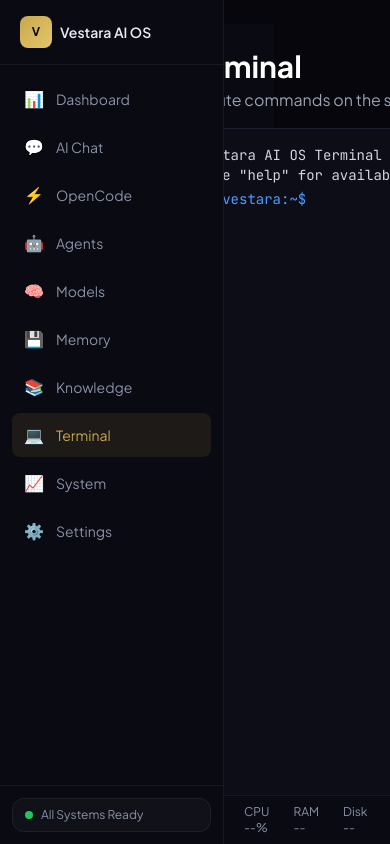
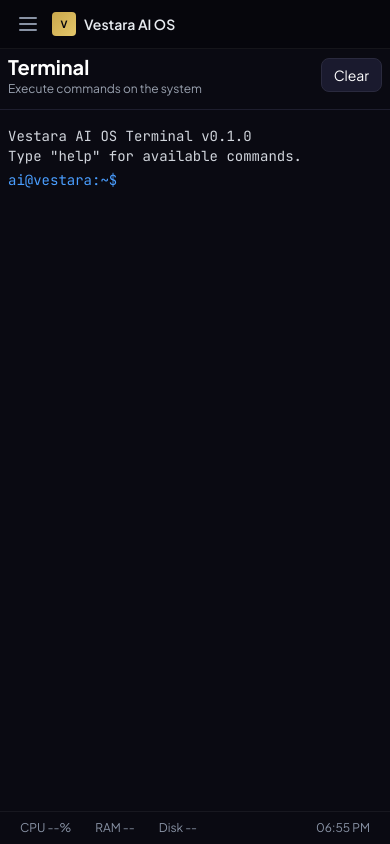
Before and after one commit to evillan0315/vestara-ai-os, a React (Vite) app in the folder apps/dashboard/: page /terminal in a window 390 px wide. Built offline with nearby package versions, Linux system fonts and the light colour scheme; no server answers.

Commit message:
feat: responsive terminal and mobile sidebar
- Terminal: full width, fills viewport, responsive layout
- Sidebar: collapsible drawer on mobile with hamburger menu
- Layout: mobile header with menu toggle
- SystemMonitor: remove min-h-screen, use proper padding

```diff
--- a/apps/dashboard/src/components/Layout.tsx
+++ b/apps/dashboard/src/components/Layout.tsx
@@ -1,13 +1,34 @@
+import { useState } from 'react';
 import { Outlet } from 'react-router-dom';
 import { Sidebar } from './Sidebar';
 import { StatusBar } from './StatusBar';
 
 export function Layout() {
+  const [sidebarOpen, setSidebarOpen] = useState(false);
+
   return (
     <div className="flex h-screen bg-vestara-bg">
-      <Sidebar />
+      <Sidebar open={sidebarOpen} onClose={() => setSidebarOpen(false)} />
       <div className="flex flex-1 flex-col overflow-hidden">
-        <main className="flex-1 overflow-auto p-6">
+        {/* Mobile header */}
+        <div className="flex items-center gap-3 border-b border-vestara-glass-border px-4 py-3 md:hidden">
+          <button
+            onClick={() => setSidebarOpen(true)}
+            className="text-vestara-text-muted hover:text-vestara-text"
+          >
+            <svg className="h-6 w-6" fill="none" viewBox="0 0 24 24" stroke="currentColor">
+              <path strokeLinecap="round" strokeLinejoin="round" strokeWidth={2} d="M4 6h16M4 12h16M4 18h16" />
+            </svg>
+          </button>
+          <div className="flex items-center gap-2">
+            <div className="flex h-6 w-6 items-center justify-center rounded bg-gradient-to-br from-vestara-gold to-vestara-gold-light text-[10px] font-bold text-vestara-bg">
+              V
+            </div>
+            <span className="text-sm font-semibold text-vestara-text">Vestara AI OS</span>
+          </div>
+        </div>
+
+        <main className="flex-1 overflow-auto p-4 md:p-6">
           <Outlet />
         </main>
         <StatusBar />
--- a/apps/dashboard/src/components/Sidebar.tsx
+++ b/apps/dashboard/src/components/Sidebar.tsx
@@ -13,9 +13,30 @@
   { to: '/settings', label: 'Settings', icon: '⚙️' },
 ];
 
-export function Sidebar() {
+interface SidebarProps {
+  open?: boolean;
+  onClose?: () => void;
+}
+
+export function Sidebar({ open = true, onClose }: SidebarProps) {
   return (
-    <aside className="flex w-56 flex-col border-r border-vestara-glass-border bg-vestara-surface/50">
+    <>
+      {/* Mobile overlay */}
+      {open && onClose && (
+        <div
+          className="fixed inset-0 z-30 bg-black/50 md:hidden"
+          onClick={onClose}
+        />
+      )}
+
+      <aside
+        className={`
+          fixed inset-y-0 left-0 z-40 flex w-56 flex-col border-r border-vestara-glass-border bg-vestara-surface/50
+          transition-transform duration-200
+          md:static md:translate-x-0
+          ${open ? 'translate-x-0' : '-translate-x-full'}
+        `}
+      >
         <div className="flex items-center gap-2 border-b border-vestara-glass-border px-5 py-4">
           <div className="flex h-8 w-8 items-center justify-center rounded-lg bg-gradient-to-br from-vestara-gold to-vestara-gold-light text-xs font-bold text-vestara-bg">
             V
@@ -27,6 +48,7 @@
             <NavLink
               key={item.to}
               to={item.to}
+              onClick={onClose}
               className={({ isActive }) =>
                 `flex items-center gap-3 rounded-lg px-3 py-2.5 text-sm transition-colors ${
                   isActive
@@ -47,5 +69,6 @@
           </div>
         </div>
       </aside>
+    </>
   );
 }
--- a/apps/dashboard/src/pages/SystemMonitor.tsx
+++ b/apps/dashboard/src/pages/SystemMonitor.tsx
@@ -118,8 +118,8 @@
   }
 
   return (
-    <div className="min-h-screen bg-[#0a0a12] text-white p-6">
-      <div className="max-w-6xl mx-auto">
+    <div className="text-white p-0">
+      <div className="max-w-6xl mx-auto p-4 md:p-6">
         {/* Header */}
         <div className="flex items-center justify-between mb-8">
           <div>
--- a/apps/dashboard/src/pages/Terminal.tsx
+++ b/apps/dashboard/src/pages/Terminal.tsx
@@ -16,7 +16,6 @@
   const inputRef = useRef<HTMLInputElement>(null);
 
   useEffect(() => {
-    // Welcome message
     setLines([
       {
         type: 'output',
@@ -40,11 +39,9 @@
   const executeCommand = async (command: string) => {
     if (!command.trim()) return;
 
-    // Add to history
     setCommandHistory(prev => [...prev, command]);
     setHistoryIndex(-1);
 
-    // Add input line
     const inputLine: TerminalLine = {
       type: 'input',
       content: command,
@@ -52,7 +49,6 @@
     };
     setLines(prev => [...prev, inputLine]);
 
-    // Handle built-in commands
     const cmd = command.trim().toLowerCase();
 
     if (cmd === 'clear') {
@@ -98,7 +94,6 @@
       return;
     }
 
-    // Execute via API
     setIsRunning(true);
     try {
       const response = await fetch('/api/system/exec', {
@@ -121,7 +116,7 @@
       } else {
         setLines(prev => [...prev, { type: 'error', content: 'Command execution failed', timestamp: new Date() }]);
       }
-    } catch (error) {
+    } catch {
       setLines(prev => [...prev, { type: 'error', content: 'Failed to execute command', timestamp: new Date() }]);
     } finally {
       setIsRunning(false);
@@ -158,30 +153,34 @@
   };
 
   return (
-    <div className="min-h-screen bg-[#0a0a12] text-white p-6 flex flex-col">
-      <div className="max-w-6xl mx-auto flex flex-col flex-1">
+    <div className="-m-6 h-[calc(100vh+3rem)] flex flex-col bg-[#0a0a12] text-white">
       {/* Header */}
-        <div className="flex items-center justify-between mb-4">
+      <div className="flex items-center justify-between px-4 py-3 border-b border-[#1e1e2e] shrink-0">
         <div>
-            <h1 className="text-3xl font-bold text-white">Terminal</h1>
-            <p className="text-gray-400 mt-1">Execute commands on the system</p>
+          <h1 className="text-xl font-bold text-white">Terminal</h1>
+          <p className="text-xs text-gray-400">Execute commands on the system</p>
         </div>
+        <div className="flex items-center gap-2">
+          <span className="text-xs text-gray-500 hidden sm:inline">
+            {commandHistory.length} commands
+          </span>
           <button
             onClick={() => setLines([])}
-            className="px-4 py-2 bg-[#1a1a2e] border border-[#2a2a3e] rounded-lg hover:bg-[#2a2a3e] transition-colors"
+            className="px-3 py-1.5 text-sm bg-[#1a1a2e] border border-[#2a2a3e] rounded-lg hover:bg-[#2a2a3e] transition-colors"
           >
             Clear
           </button>
+        </div>
       </div>
 
       {/* Terminal */}
       <div
         ref={terminalRef}
-          className="flex-1 bg-[#0d0d18] border border-[#1e1e2e] rounded-lg p-4 font-mono text-sm overflow-y-auto min-h-[500px]"
+        className="flex-1 overflow-y-auto p-4 font-mono text-sm"
         onClick={() => inputRef.current?.focus()}
       >
         {lines.map((line, i) => (
-            <div key={i} className={`whitespace-pre-wrap ${
+          <div key={i} className={`whitespace-pre-wrap break-all ${
             line.type === 'input' ? 'text-[#4a9eff]' :
             line.type === 'error' ? 'text-red-400' :
             'text-gray-300'
@@ -195,28 +194,27 @@
 
         {/* Input line */}
         <div className="flex items-center mt-1">
-            <span className="text-[#4a9eff]">ai@vestara:~$ </span>
+          <span className="text-[#4a9eff] shrink-0">ai@vestara:~$ </span>
           <input
             ref={inputRef}
             type="text"
             value={input}
             onChange={(e) => setInput(e.target.value)}
             onKeyDown={handleKeyDown}
-              className="flex-1 bg-transparent outline-none text-gray-300 font-mono"
+            className="flex-1 min-w-0 bg-transparent outline-none text-gray-300 font-mono"
             disabled={isRunning}
             autoFocus
           />
           {isRunning && (
-              <span className="text-yellow-400 animate-pulse">Running...</span>
+            <span className="text-yellow-400 animate-pulse shrink-0">Running...</span>
           )}
         </div>
       </div>
 
       {/* Status bar */}
-        <div className="flex items-center justify-between mt-2 text-xs text-gray-500">
-          <span>Ctrl+L to clear | ↑/↓ for history</span>
-          <span>{commandHistory.length} commands in history</span>
-        </div>
+      <div className="flex items-center justify-between px-4 py-1.5 border-t border-[#1e1e2e] text-xs text-gray-500 shrink-0">
+        <span>Ctrl+L clear | ↑/↓ history</span>
+        <span className="hidden sm:inline">Vestara Terminal v0.1.0</span>
       </div>
     </div>
   );
```
Lines whose indentation alone changed are shown as unchanged.
